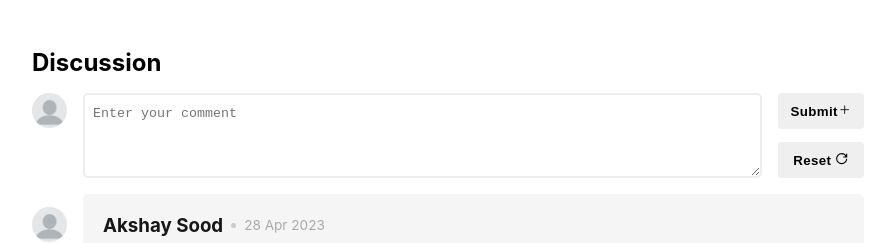
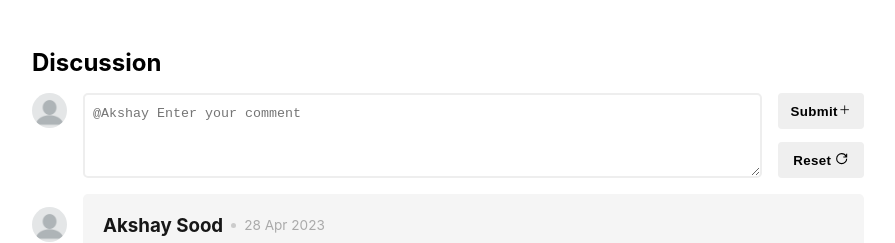
Before and after one commit to hopeinjavascript/comment-system, a React (Create React App) app: page / in a window 1280 px wide. Shown: the top 243 px of the page, without its empty margins (192-1087 px from the left). Built offline with nearby package versions, Linux system fonts and the light colour scheme; data requests are answered from the project's data file.

Commit message:
feat: display name of the logged in user inside placeholder text

```diff
--- a/src/components/AddCommentOrReply/AddCommentOrReply.jsx
+++ b/src/components/AddCommentOrReply/AddCommentOrReply.jsx
@@ -5,6 +5,7 @@ import { GrPowerReset } from 'react-icons/gr';
 import { VscReply } from 'react-icons/vsc';
 import { MdOutlineCancel } from 'react-icons/md';
 import { FiEdit2 } from 'react-icons/fi';
+import { useUserContext } from '../../context/UserContext';
 
 const AddCommentOrReply = ({
   handler,
@@ -13,6 +14,8 @@ const AddCommentOrReply = ({
   text = null, // * to get the current text of the comment/reply
 }) => {
   const inputRef = useRef(text);
+
+  const loggedInUser = useUserContext();
 
   useEffect(() => {
     inputRef.current.focus();
@@ -34,7 +37,11 @@ const AddCommentOrReply = ({
         ref={inputRef}
         name="comment"
         className="comment-input"
-        placeholder="Enter your comment"
+        placeholder={
+          loggedInUser?.name
+            ? `@${loggedInUser.name?.split(' ')[0]} Enter your comment`
+            : null
+        }
         rows={btnText === 'Reply' || btnText === 'Edit' ? '5' : '3'}
       />
       <div className="cta-column">
@@ -47,7 +54,6 @@ const AddCommentOrReply = ({
             <FiEdit2 />
           ) : (
             <IoAddSharp />
-            // <FaRegComment />
           )}
         </button>
         {(btnText === 'Reply' || btnText === 'Edit') && (
```
